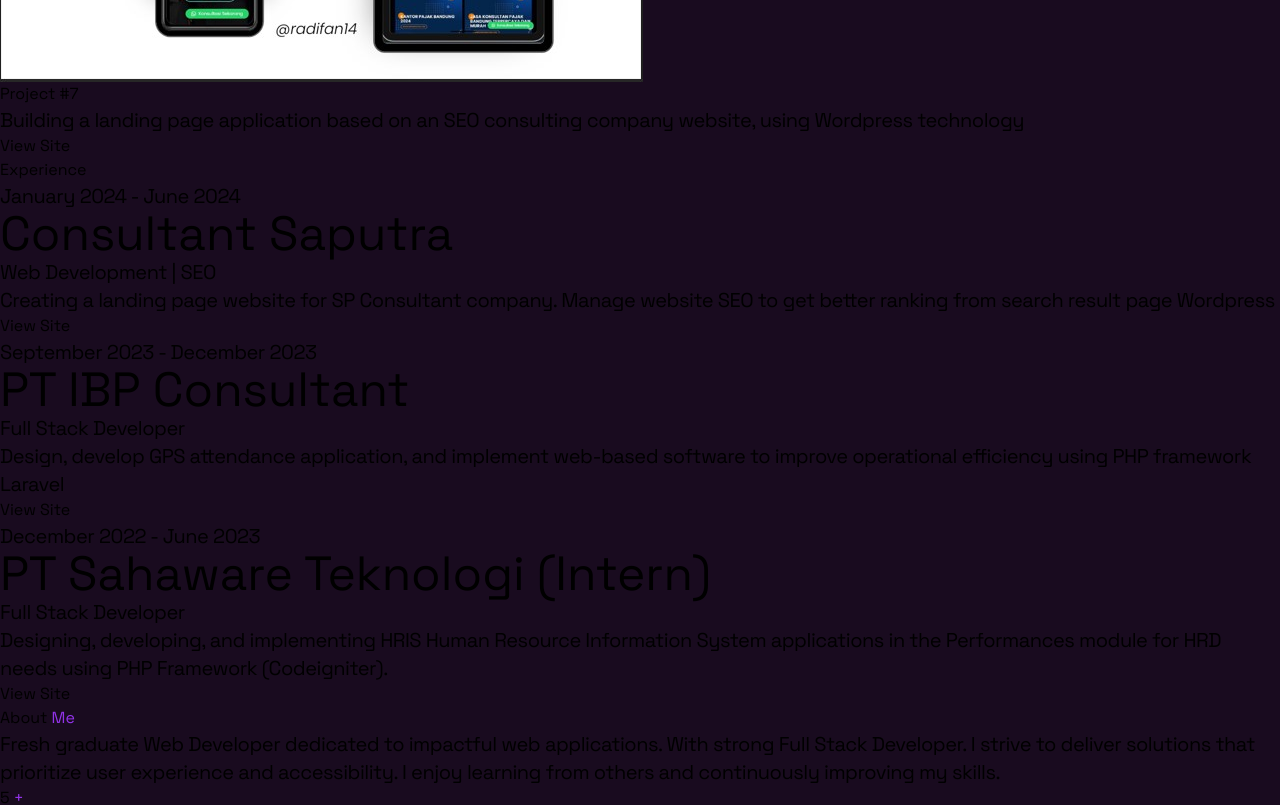
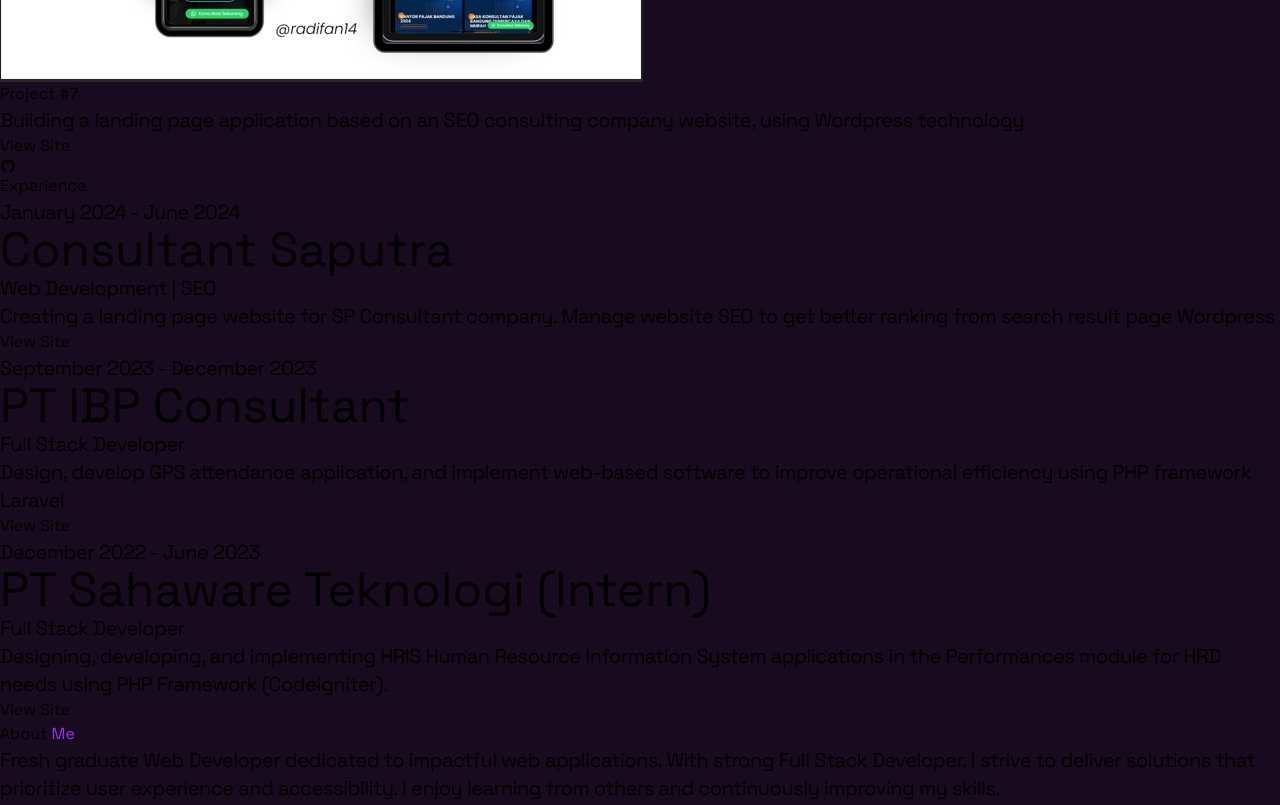
Before and after one commit to hasbirdfn/portfolio-react, a React (Vite) app: page / in a window 1280 px wide. Shown: the part 8520-9325 px from the top of the page. Built offline with nearby package versions, Linux system fonts and the light colour scheme.

Commit message:
Update portfolio

```diff
--- a/src/components/Portfolio.jsx
+++ b/src/components/Portfolio.jsx
@@ -1,8 +1,4 @@
 import React from 'react';
-import {
-  AiOutlineGithub,
-} from 'react-icons/ai';
-import Reveal from "./Reveal";
 import project1 from "../assets/project1.jpg";
 import project2 from "../assets/project2.jpg";
 import project3 from "../assets/project3.jpg";
@@ -10,6 +6,8 @@
 import project5 from "../assets/project5.jpg";
 import project6 from "../assets/project6.jpg";
 import project7 from "../assets/project7.jpg";
+import { AiOutlineGithub } from 'react-icons/ai';
+import Reveal from "./Reveal";
 
 const projects = [
   {
@@ -46,6 +44,7 @@
     links: {
       site: "#",
       github: "https://github.com/hasbirdfn/Absensi-GPS",
+
     },
   },
   {
@@ -78,7 +77,7 @@
 
 const Portfolio = () => {
   return (
-    <section className='max-w-[1000px] mx-auto p-6 md:my-20' id="portfolio">
+    <div className='max-w-[1000px] mx-auto p-6 md:my-20' id="portfolio">
       <h2 className='text-3xl font-bold text-center text-gray-200 mb-8'>Portfolio</h2>
       <div className='grid grid-cols-1 md:grid-cols-2 gap-8'>
         {projects.map((project, index) => (
@@ -87,38 +86,37 @@
               <img
                 src={project.img}
                 alt={project.title}
-                className='w-full h-[200px] object-cover' // Atur tinggi gambar untuk konsistensi
-                loading="lazy" // Tambahkan lazy loading untuk gambar
+                className='w-full cursor-pointer h-128 object-cover' // Atur tinggi gambar
               />
               <div className='flex-1 p-4'>
                 <h3 className='text-2xl font-semibold text-gray-200 mb-2'>{project.title}</h3>
+
                 <p className='text-gray-300 mb-4'>{project.description}</p>
                 <div className='flex justify-center space-x-4'>
                   <a
                     href={project.links.site}
-                    className='px-4 py-2 bg-purple-600 text-gray-200 rounded-lg hover:bg-purple-700 transition duration-300'
-                    target="_blank"
-                    rel="noopener noreferrer"
+                    className='px-4 py-2  bg-purple-600 text-gray-200 rounded-lg hover:bg-purple-700 transition duration-300'
+                    target="_blank" // Membuka di tab baru
+                    rel="noopener noreferrer" // Untuk keamanan
+
                   >
                     View Site
                   </a>
-                  {project.links.github && (
                   <a
                     href={project.links.github}
                     className='px-4 py-2 bg-gray-600 text-gray-200 rounded-lg hover:bg-gray-700 transition duration-300'
-                      target="_blank"
-                      rel="noopener noreferrer"
+                    target="_blank" // Membuka di tab baru
+                    rel="noopener noreferrer" // Untuk keamanan
                  >
                     <AiOutlineGithub />
                   </a>
-                  )}
                 </div>
               </div>
             </div>
           </Reveal>
         ))}
       </div>
-    </section>
+    </div>
   );
 }
 
```
Lines whose indentation alone changed are shown as unchanged.
